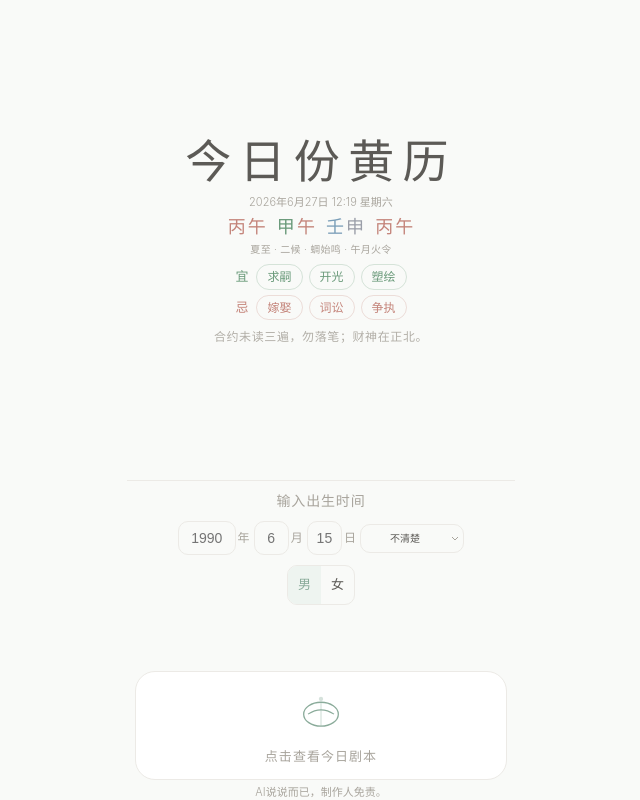
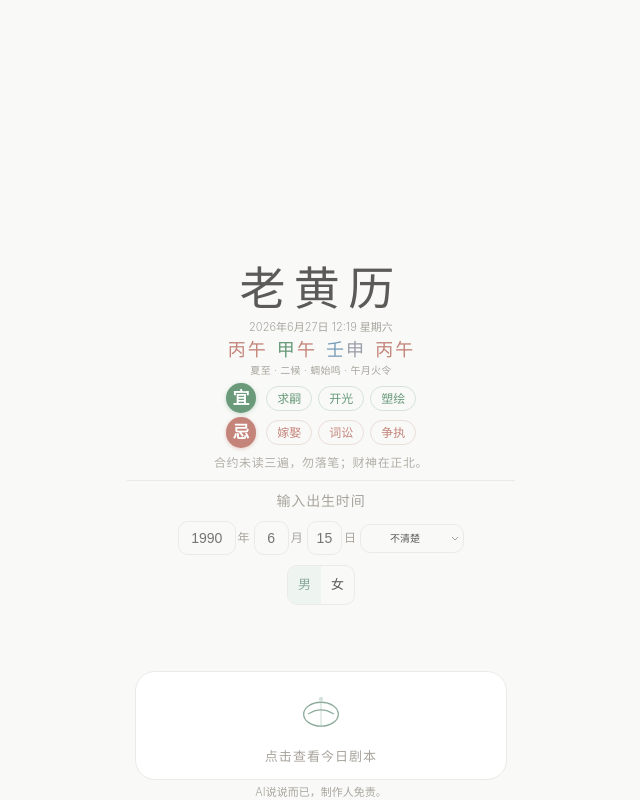
Before and after one commit to GJeeee/bazi-fortune, a plain HTML site: page index.html in a window 1280 px wide. Shown: the whole page, without its empty margins (319-959 px from the left). Drawn offline with Linux system fonts and the light colour scheme.

Commit message:
Restyle home almanac: rename to 老黄历, tighten spacing, emphasize 宜/忌
Co-authored-by: Cursor <cursoragent@cursor.com>

```diff
--- a/css/style.css
+++ b/css/style.css
@@ -71,7 +71,7 @@ body {
   display: flex;
   flex-direction: column;
   align-items: center;
-  justify-content: center;
+  justify-content: flex-end;
   padding: 8px;
   border-bottom: 1px solid var(--border);
 }
@@ -101,7 +101,7 @@ body {
   text-align: center;
   font-size: 0.6875rem;
   color: var(--text-muted);
-  margin-top: 6px;
+  margin-top: 4px;
   margin-bottom: 0;
   line-height: 1.45;
   flex-shrink: 0;
@@ -114,7 +114,7 @@ body {
   gap: 10px;
   flex-wrap: nowrap;
   width: 100%;
-  margin-top: 6px;
+  margin-top: 4px;
   margin-bottom: 0;
   flex-shrink: 0;
 }
@@ -133,7 +133,7 @@ body {
   color: var(--text-muted);
   text-align: center;
   line-height: 1.45;
-  margin-top: 5px;
+  margin-top: 3px;
   margin-bottom: 0;
   letter-spacing: 0.03em;
   flex-shrink: 0;
@@ -145,16 +145,16 @@ body {
   flex-direction: column;
   justify-content: center;
   align-items: center;
-  gap: 5px;
+  gap: 4px;
   width: 100%;
-  margin-top: 8px;
+  margin-top: 6px;
 }
 
 .huangli-row {
   display: flex;
   align-items: center;
   justify-content: center;
-  gap: 8px;
+  gap: 10px;
   font-size: 0.8125rem;
   line-height: 1.45;
   width: 100%;
@@ -179,7 +179,7 @@ body {
   color: var(--text-muted);
   text-align: center;
   line-height: 1.5;
-  margin-top: 8px;
+  margin-top: 6px;
   letter-spacing: 0.05em;
   opacity: 0.88;
   flex-shrink: 0;
@@ -204,11 +204,29 @@ body {
 
 .huangli-row .hl-key {
   flex-shrink: 0;
-  font-weight: var(--fw);
+  font-weight: 700;
+  font-size: 1.0625rem;
+  line-height: 1;
+  width: 1.9rem;
+  height: 1.9rem;
+  display: inline-flex;
+  align-items: center;
+  justify-content: center;
+  border-radius: 50%;
+  letter-spacing: 0;
 }
 
-.huangli-row.yi .hl-key { color: var(--wood); }
-.huangli-row.ji .hl-key { color: var(--fire); }
+.huangli-row.yi .hl-key {
+  color: #fff;
+  background: var(--wood);
+  box-shadow: 0 1px 4px rgba(106, 154, 122, 0.35);
+}
+
+.huangli-row.ji .hl-key {
+  color: #fff;
+  background: var(--fire);
+  box-shadow: 0 1px 4px rgba(196, 132, 122, 0.4);
+}
 
 .birth-heading {
   font-size: 0.875rem;
--- a/index.html
+++ b/index.html
@@ -4,15 +4,15 @@
   <meta charset="UTF-8">
   <meta name="viewport" content="width=device-width, initial-scale=1.0, viewport-fit=cover, maximum-scale=1">
   <meta name="theme-color" content="#f9faf8">
-  <title>今日份黄历</title>
-  <link rel="stylesheet" href="css/style.css?v=21">
+  <title>老黄历</title>
+  <link rel="stylesheet" href="css/style.css?v=22">
 </head>
 <body>
   <div class="app">
     <main id="home-section" class="home-screen">
       <section class="home-almanac">
         <div class="almanac-inner">
-          <h1 class="home-title">今日份黄历</h1>
+          <h1 class="home-title">老黄历</h1>
           <p class="home-datetime" id="home-datetime"></p>
           <div class="ganzhi-inline" id="home-ganzhi"></div>
           <p class="jieqi-note" id="jieqi-note"></p>
```
